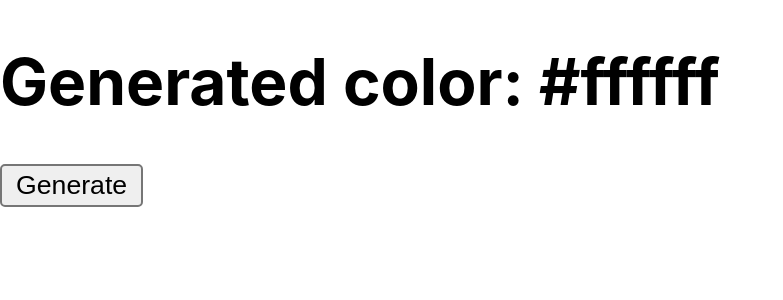
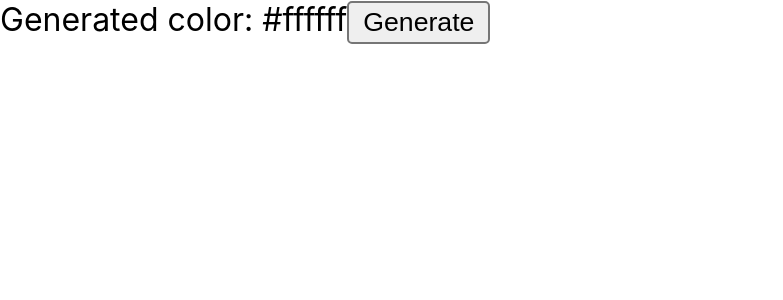
Before and after one commit to lezleyfaye/react-random-color-generator-pjct-react-1-random-color-generator, a React (Create React App) app: page / in a window 1280 px wide. Shown: the top 300 px of the page, without its empty margins (0-783 px from the left). Built offline with nearby package versions, Linux system fonts and the light colour scheme.

Commit message:
Fix div issue again

```diff
--- a/src/App.js
+++ b/src/App.js
@@ -19,7 +19,7 @@ export default function App() {
         zoom: '2',
       }}
     >
-      <h1>Generated color: {hex}</h1>
+      Generated color: {hex}
       <button onClick={generateRandomColor}>Generate</button>
     </div>
   );
```
